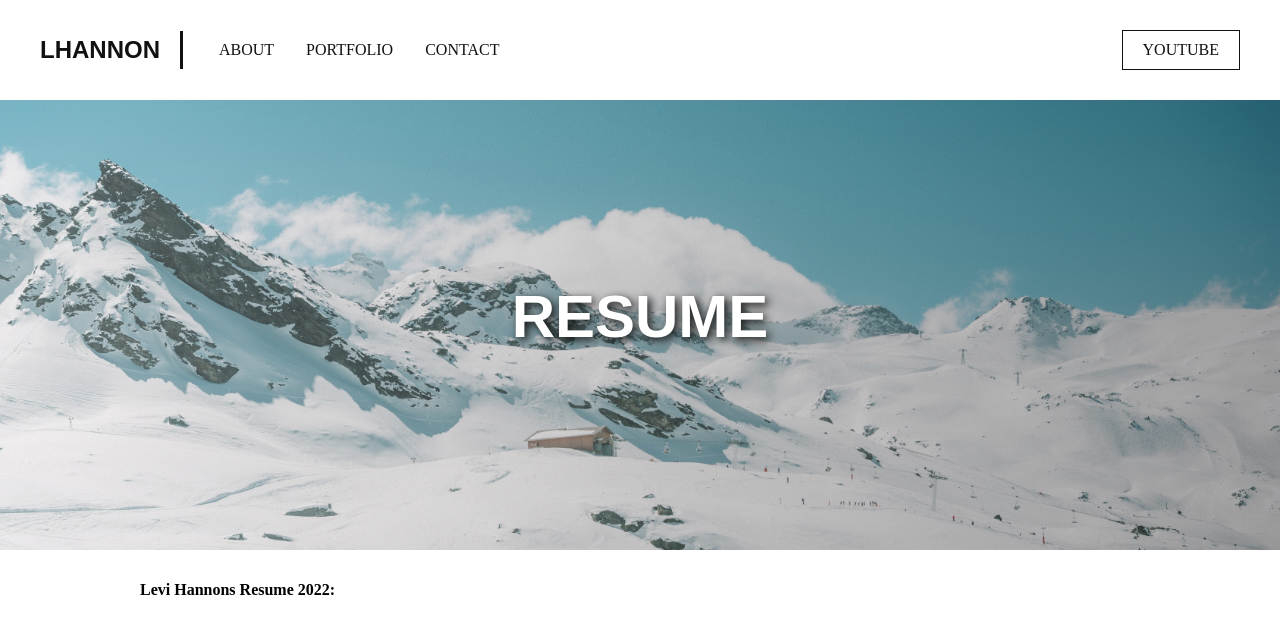
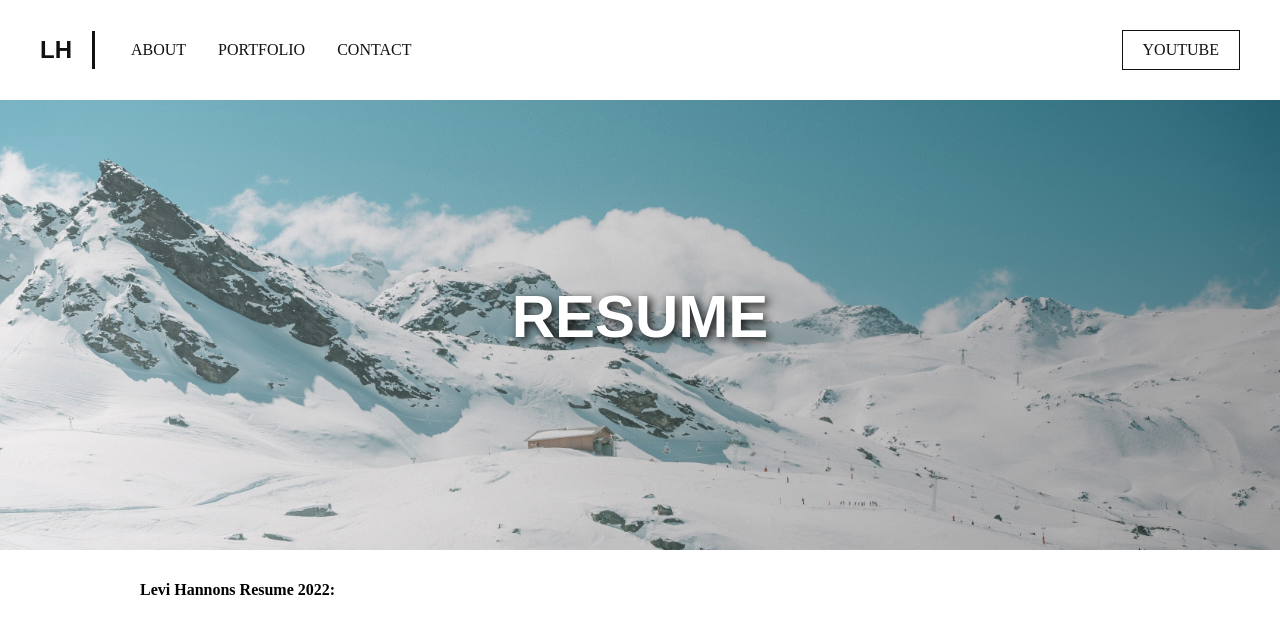
Before and after one commit to Levylev131/Levylev131.github.io, a plain HTML site: page resume.html in a window 1280 px wide. Shown: the top 634 px of the page. Drawn offline with Linux system fonts and the light colour scheme.

Commit message:
Update resume.html

```diff
--- a/resume.html
+++ b/resume.html
@@ -17,7 +17,7 @@
         <!-- !PAGE CONTENT! -->
         <!-- Header -->
         <header>
-            <a href="index.html" class="header-brand"> LHannon</a>
+            <a href="index.html" class="header-brand"> LH</a>
                 <nav>
                     <ul>
                         <li> <a href="about.html">  About </a> </li>
```
